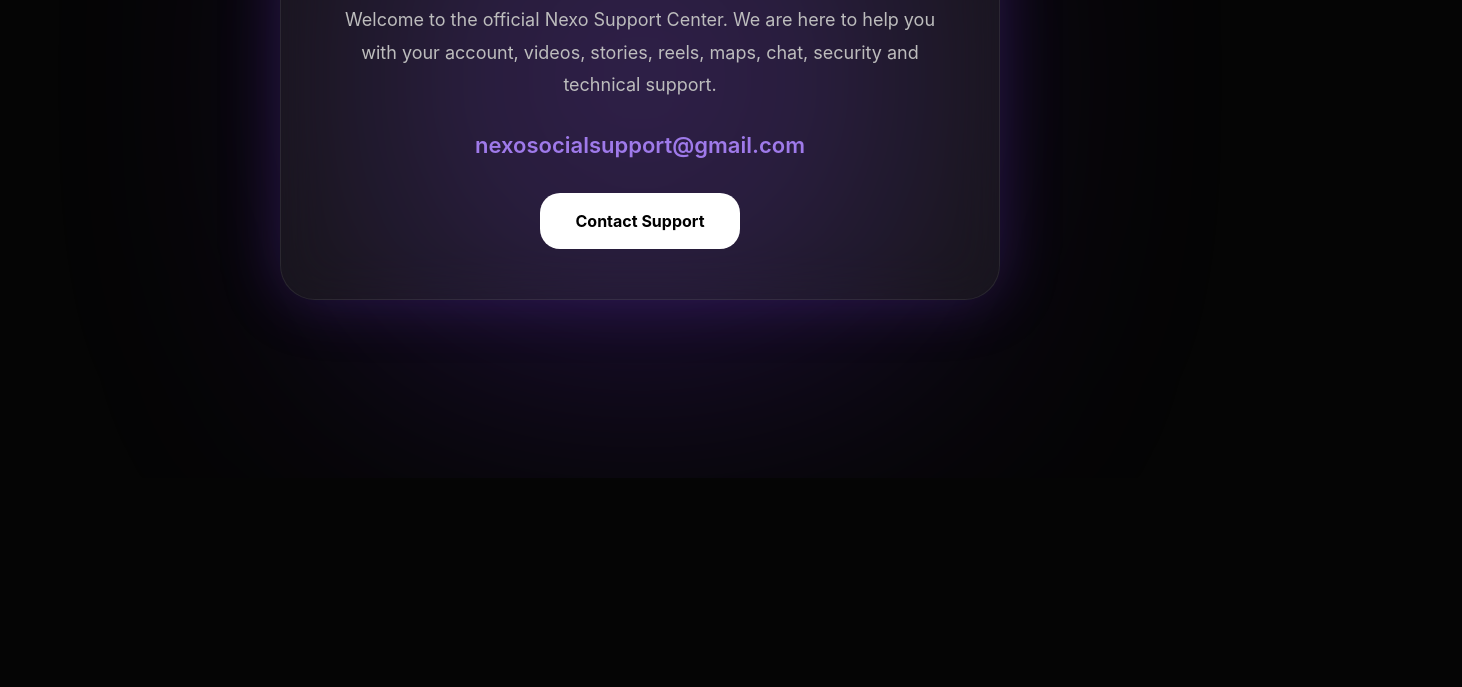
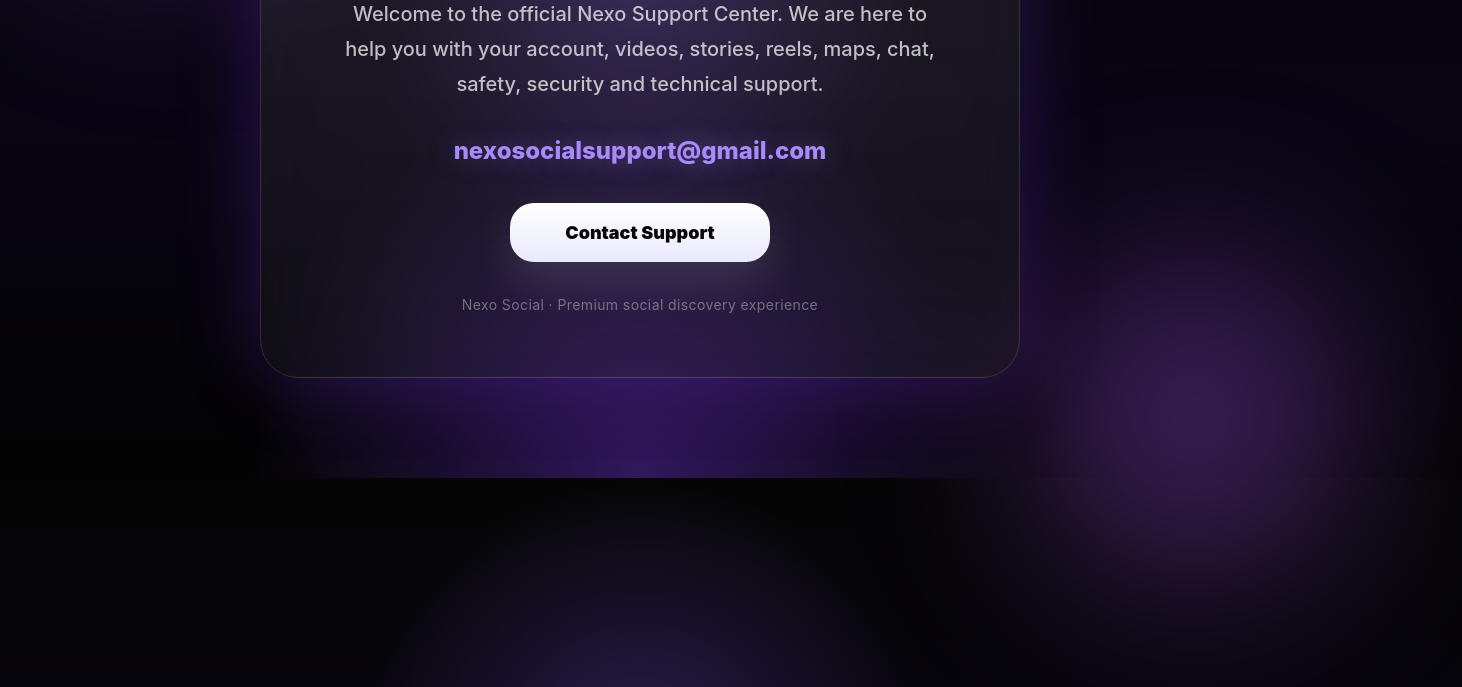
Before and after one commit to nairobis1988/nexo-support, a plain HTML site: page index.html in a window 1280 px wide. Shown: the part 322-1009 px from the top of the page, 1462 px wide, since content can reach past the window. Before the commit the page ends 800 px from the top, so only its background shows below. Drawn offline with Linux system fonts and the light colour scheme.

Commit message:
Update index.html

```diff
--- a/index.html
+++ b/index.html
@@ -1,12 +1,11 @@
+<!DOCTYPE html>
 <html lang="en">
 <head>
   <meta charset="UTF-8" />
   <meta name="viewport" content="width=device-width, initial-scale=1.0" />
-
   <title>Nexo Support</title>
 
   <style>
-
     *{
       margin:0;
       padding:0;
@@ -14,130 +13,213 @@
     }
 
     body{
-      font-family:-apple-system,BlinkMacSystemFont,sans-serif;
-      background:#050505;
+      min-height:100vh;
+      overflow:hidden;
+      font-family:-apple-system,BlinkMacSystemFont,"SF Pro Display","Segoe UI",sans-serif;
       color:white;
-      overflow:hidden;
-      min-height:100vh;
+      background:
+        radial-gradient(circle at 50% 35%, rgba(139,92,246,.28), transparent 34%),
+        radial-gradient(circle at 50% 100%, rgba(124,58,237,.38), transparent 38%),
+        linear-gradient(180deg,#050505 0%,#090513 55%,#030303 100%);
       display:flex;
+      align-items:center;
       justify-content:center;
-      align-items:center;
+      padding:28px;
     }
 
-    .bg{
+    .orb{
       position:absolute;
-      width:700px;
-      height:700px;
-      background:radial-gradient(circle,#7c3aed55,#00000000);
-      filter:blur(120px);
+      width:520px;
+      height:520px;
+      border-radius:50%;
+      background:radial-gradient(circle,rgba(168,85,247,.45),transparent 65%);
+      filter:blur(70px);
+      animation:float 8s ease-in-out infinite alternate;
+    }
+
+    .orb.one{
+      top:-180px;
+      left:-120px;
+    }
+
+    .orb.two{
+      right:-160px;
+      bottom:-190px;
+      animation-delay:1.5s;
     }
 
     .card{
       position:relative;
-      z-index:10;
-      width:90%;
-      max-width:720px;
-      padding:50px;
-      border-radius:35px;
-      background:rgba(255,255,255,0.06);
-      border:1px solid rgba(255,255,255,0.08);
-      backdrop-filter:blur(25px);
+      z-index:2;
+      width:100%;
+      max-width:760px;
+      padding:64px 54px;
       text-align:center;
-      box-shadow:0 0 60px rgba(124,58,237,.25);
+      border-radius:38px;
+      background:linear-gradient(180deg,rgba(255,255,255,.09),rgba(255,255,255,.045));
+      border:1px solid rgba(255,255,255,.12);
+      box-shadow:
+        0 0 80px rgba(124,58,237,.28),
+        inset 0 1px 0 rgba(255,255,255,.14);
+      backdrop-filter:blur(28px);
+      animation:rise .8s ease both;
+    }
+
+    .badge{
+      display:inline-flex;
+      align-items:center;
+      gap:8px;
+      padding:9px 16px;
+      border-radius:999px;
+      background:rgba(255,255,255,.08);
+      border:1px solid rgba(255,255,255,.1);
+      color:#c4b5fd;
+      font-size:14px;
+      font-weight:700;
+      margin-bottom:26px;
+    }
+
+    .dot{
+      width:8px;
+      height:8px;
+      border-radius:50%;
+      background:#22c55e;
+      box-shadow:0 0 18px #22c55e;
     }
 
     h1{
-      font-size:64px;
-      margin-bottom:15px;
-      letter-spacing:2px;
+      font-size:72px;
+      line-height:.95;
+      letter-spacing:3px;
+      margin-bottom:24px;
+      text-shadow:0 0 34px rgba(255,255,255,.16);
     }
 
     p{
-      color:#bdbdbd;
-      line-height:1.8;
-      font-size:18px;
-      margin-top:20px;
+      max-width:620px;
+      margin:0 auto;
+      color:rgba(255,255,255,.72);
+      font-size:20px;
+      line-height:1.75;
+      font-weight:500;
     }
 
     .mail{
-      margin-top:30px;
-      font-size:22px;
-      color:#9f7aea;
-      font-weight:600;
+      margin-top:34px;
+      font-size:24px;
+      font-weight:800;
+      color:#a78bfa;
       word-break:break-word;
+      text-shadow:0 0 28px rgba(167,139,250,.45);
     }
 
     .button{
-      display:inline-block;
-      margin-top:35px;
-      padding:18px 35px;
-      border-radius:20px;
-      background:white;
-      color:black;
+      display:inline-flex;
+      align-items:center;
+      justify-content:center;
+      margin-top:38px;
+      min-width:260px;
+      padding:19px 36px;
+      border-radius:24px;
+      color:#050505;
+      background:linear-gradient(180deg,#ffffff,#e9e9ff);
       text-decoration:none;
-      font-weight:700;
-      transition:.3s;
+      font-size:18px;
+      font-weight:900;
+      box-shadow:0 18px 45px rgba(255,255,255,.12);
+      transition:transform .25s ease, box-shadow .25s ease;
     }
 
     .button:hover{
-      transform:scale(1.05);
+      transform:translateY(-3px) scale(1.02);
+      box-shadow:0 24px 60px rgba(167,139,250,.25);
+    }
+
+    .footer{
+      margin-top:34px;
+      color:rgba(255,255,255,.38);
+      font-size:14px;
+      letter-spacing:.4px;
+    }
+
+    @keyframes rise{
+      from{
+        opacity:0;
+        transform:translateY(24px) scale(.97);
+      }
+      to{
+        opacity:1;
+        transform:translateY(0) scale(1);
+      }
+    }
+
+    @keyframes float{
+      from{
+        transform:translate3d(0,0,0) scale(1);
+      }
+      to{
+        transform:translate3d(35px,28px,0) scale(1.08);
+      }
     }
 
     @media(max-width:768px){
+      body{
+        padding:22px;
+      }
 
       .card{
-        padding:40px 25px;
-        border-radius:28px;
+        padding:46px 26px;
+        border-radius:32px;
       }
 
       h1{
-        font-size:52px;
+        font-size:58px;
       }
 
       p{
-        font-size:17px;
+        font-size:18px;
         line-height:1.7;
       }
 
       .mail{
-        font-size:20px;
+        font-size:21px;
       }
 
       .button{
         width:100%;
-        padding:18px;
-        font-size:18px;
+        min-width:0;
       }
-
     }
-
   </style>
 </head>
 
 <body>
+  <div class="orb one"></div>
+  <div class="orb two"></div>
 
-<div class="bg"></div>
-
-<div class="card">
+  <main class="card">
+    <div class="badge">
+      <span class="dot"></span>
+      Official Support Center
+    </div>
 
     <h1>NEXO</h1>
 
     <p>
-    Welcome to the official Nexo Support Center.
-    We are here to help you with your account,
-    videos, stories, reels, maps, chat,
-    security and technical support.
+      Welcome to the official Nexo Support Center. We are here to help you with
+      your account, videos, stories, reels, maps, chat, safety, security and
+      technical support.
     </p>
 
-  <div class="mail">
-    nexosocialsupport@gmail.com
-  </div>
+    <div class="mail">nexosocialsupport@gmail.com</div>
 
     <a class="button" href="mailto:nexosocialsupport@gmail.com">
       Contact Support
     </a>
 
+    <div class="footer">
+      Nexo Social · Premium social discovery experience
     </div>
-
+  </main>
 </body>
 </html>
```
Lines whose indentation alone changed are shown as unchanged.
